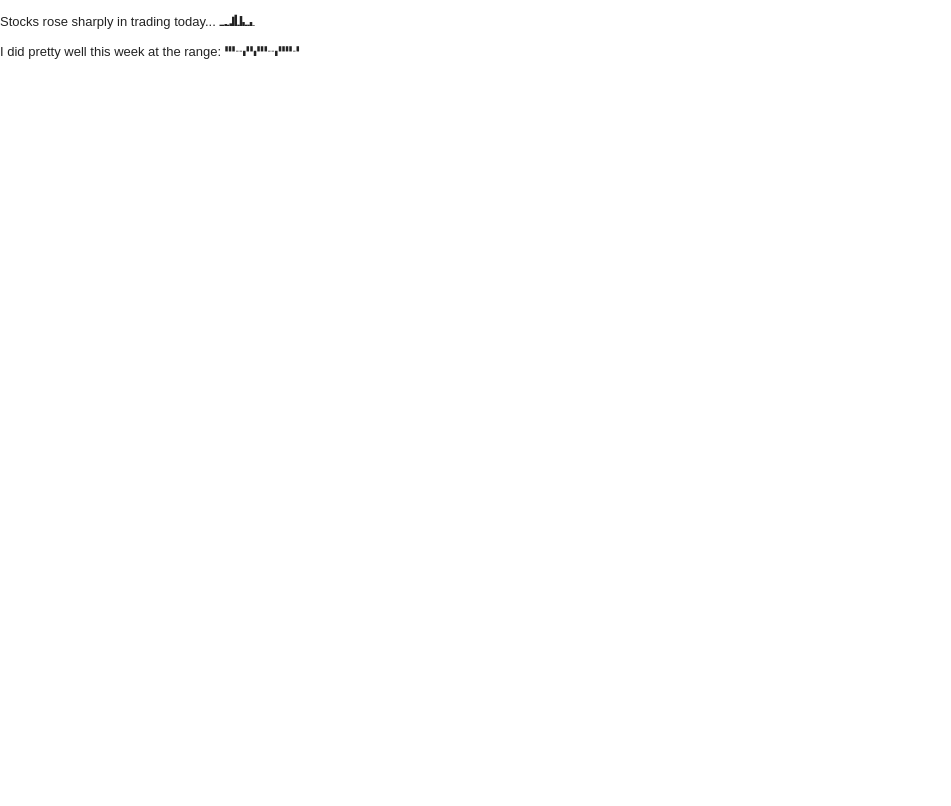
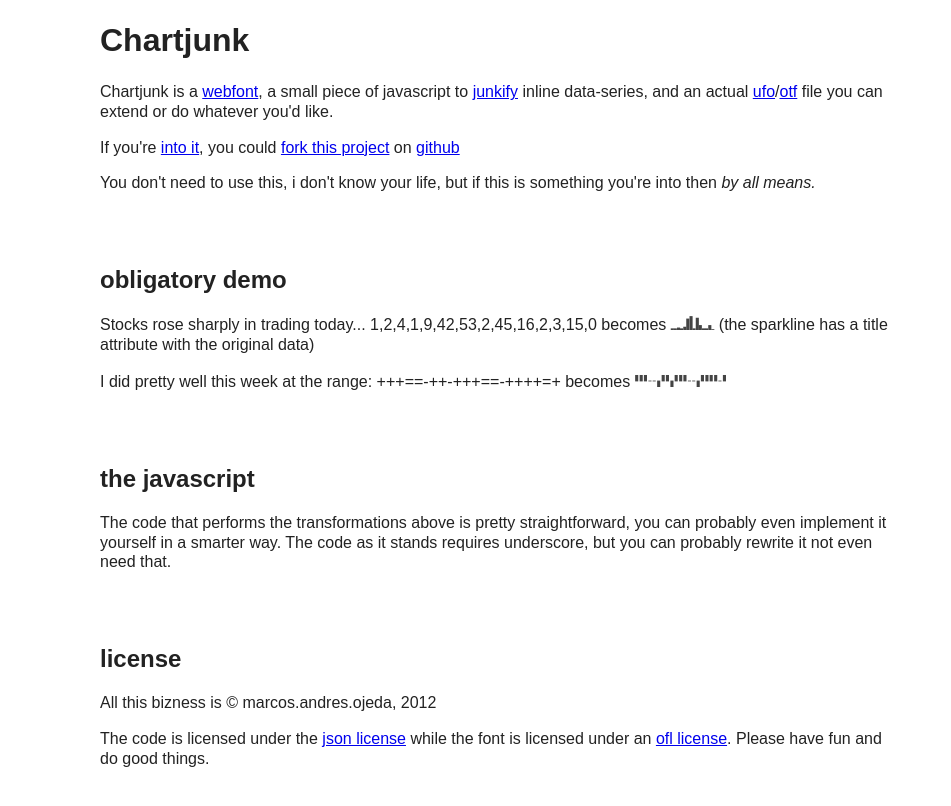
Before and after one commit to nsfmc/chartjunk, a plain HTML site: page index.html in a window 1280 px wide. Shown: the whole page, without its empty margins (0-951 px from the left). Drawn offline with Linux system fonts and the light colour scheme.

Commit message:
prelim docs

```diff
--- a/index.html
+++ b/index.html
@@ -8,8 +8,8 @@
   <meta http-equiv="X-UA-Compatible" content="IE=edge,chrome=1">
 
   <title>chartjunk: a font for quickly making sparklines in your page</title>
-  <meta name="description" content="">
-  <meta name="author" content="">
+  <meta name="description" content="chartjunk is a font and small javascript for adding sparklines to your webpage">
+  <meta name="author" content="Marcos Ojeda">
 
   <meta name="viewport" content="width=device-width,initial-scale=1">
 
@@ -18,8 +18,10 @@
   <link rel="stylesheet" href="css/chartjunk.css">
   <style type="text/css" media="screen">
 
+    body { font-size:16px; padding-left: 100px; padding-bottom:200px; width:800px; }
+    h2 { margin-top: 3em; }
     .junkjunk{
-      font-family:chartjunk-web;
+      font-family:chartjunk-web; color:#444;
     }
 
   </style>
@@ -34,8 +36,25 @@
 
     </header>
     <div id="main" role="main">
-      <p>Stocks rose sharply in trading today... <span class="chartjunk">1,2,4,1,9,42,53,2,45,16,2,3,15,0</span>
-      <p>I did pretty well this week at the range: <span class="junkjunk">+++==-++-+++==-++++=+</span>
+      <h1>Chartjunk</h1>
+      <p>Chartjunk is a <a href="https://github.com/nsfmc/chartjunk/tree/master/css">webfont</a>, a small piece of javascript to <a href="#junkify">junkify</a> inline data-series, and an actual <a href="https://github.com/nsfmc/chartjunk/tree/master/chartjunk.ufo">ufo</a>/<a href="https://github.com/nsfmc/chartjunk/blob/master/chartjunk.otf?raw=true">otf</a> file you can extend or do whatever you'd like.
+      <p>If you're <a href="http://www.youtube.com/watch?v=pY8jaGs7xJ0">into it</a>, you could <a href="https://github.com/nsfmc/chartjunk/fork_select">fork this project</a> on <a href="https://github.com/nsfmc/chartjunk">github</a>
+      <p>You don't need to use this, i don't know your life, but if this is something you're into then <em>by all means.</em>
+      <div class="demo">
+        <h2>obligatory demo</h2>
+        <p>Stocks rose sharply in trading today... <span class="prechartjunk">1,2,4,1,9,42,53,2,45,16,2,3,15,0</span> becomes <span class="chartjunk">1,2,4,1,9,42,53,2,45,16,2,3,15,0</span> (the sparkline has a title attribute with the original data)
+        <p>I did pretty well this week at the range: <span class="prechartjunk">+++==-++-+++==-++++=+</span> becomes <span class="junkjunk">+++==-++-+++==-++++=+</span>
+      </div>
+      <div id="junkify">
+        <h2>the javascript</h2>
+        <p>The code that performs the transformations above is pretty straightforward, you can probably even implement it yourself in a smarter way. The code as it stands requires underscore, but you can probably rewrite it not even need that.</p>
+        <script src="https://gist.github.com/2038321.js?file=junkify.js"></script>
+      </div>
+      <div class="license">
+        <h2>license</h2>
+        <p>All this bizness is &copy; marcos.andres.ojeda, 2012</p>
+        <p>The code is licensed under the <a href="http://www.json.org/license.html">json license</a> while the font is licensed under an <a href="scripts.sil.org/OFL">ofl license</a>. Please have fun and do good things.
+      </div>
     </div>
     <footer>
 
@@ -50,9 +69,10 @@
     var sparks = document.getElementsByClassName( someClass );
     _(sparks).each(function(e,i){
       var range = 16;
-      var d = e.innerText.split(","),
-          max = _.max(d),
-          min = _.min(d),
+      var origContent = e.innerHTML;
+      e.title = "data: "+ origContent;
+      var d = origContent.split(","),
+          max = _.max(d), min = _.min(d),
           dataRange = max-min;
 
       // an array like ["0","1",...,"e","f,","g"]
@@ -71,24 +91,11 @@
       e.className = cns;
     })
   }
+
   junkify("chartjunk");
 
   </script>
   <!-- end scripts-->
 
-
-  <script> // Change UA-XXXXX-X to be your site's ID
-    // window._gaq = [['_setAccount','UAXXXXXXXX1'],['_trackPageview'],['_trackPageLoadTime']];
-    // Modernizr.load({
-    //   load: ('https:' == location.protocol ? '//ssl' : '//www') + '.google-analytics.com/ga.js'
-    // });
-  </script>
-
-
-  <!--[if lt IE 7 ]>
-    <script src="//ajax.googleapis.com/ajax/libs/chrome-frame/1.0.3/CFInstall.min.js"></script>
-    <script>window.attachEvent('onload',function(){CFInstall.check({mode:'overlay'})})</script>
-  <![endif]-->
-
 </body>
 </html>
```
